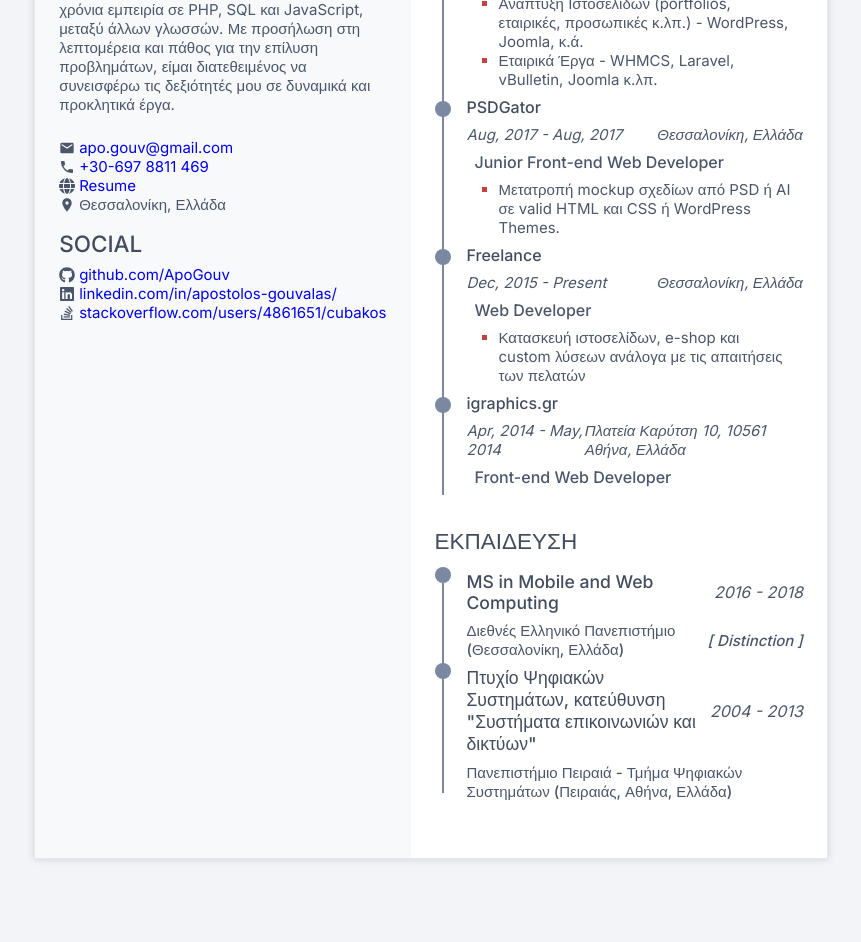
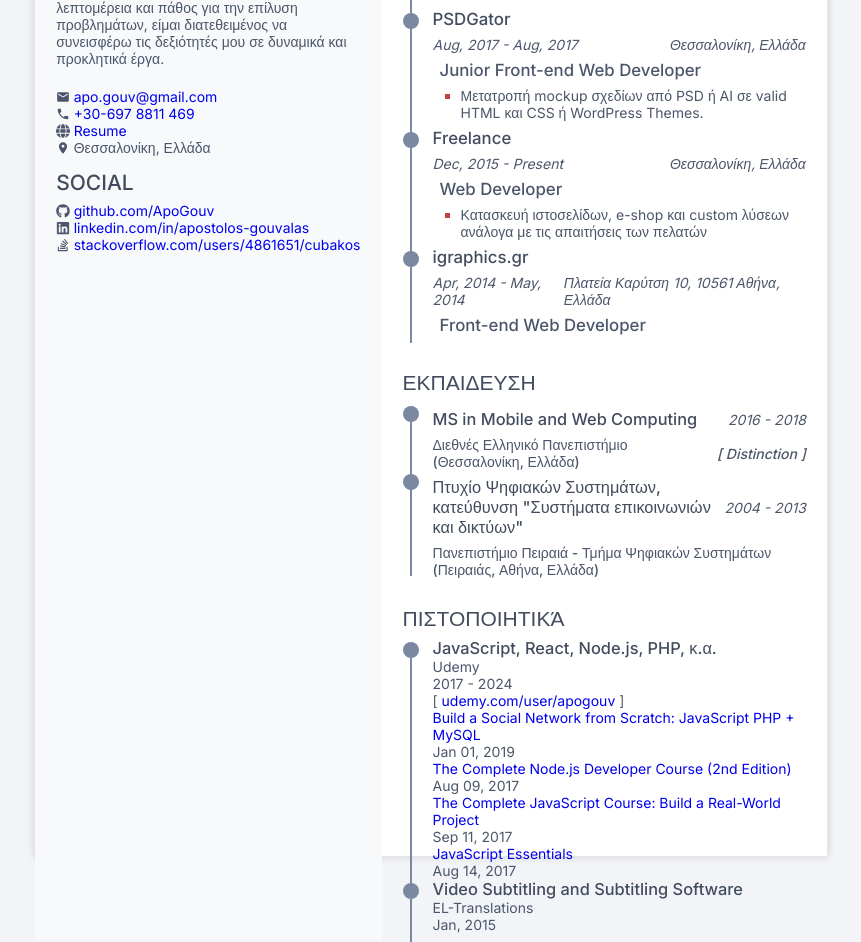
Before and after one commit to ApoGouv/resume, a React (Vite) app: page / in a window 1280 px wide. Shown: the part 280-1222 px from the top of the page, without its empty margins (209-1070 px from the left). Before the commit the page ends 1187 px from the top, so only its background shows below. Built offline with nearby package versions, Linux system fonts and the light colour scheme.

Commit message:
Certificates init and some styling

```diff
--- a/src/Components/Certificates/Certificates.css
+++ b/src/Components/Certificates/Certificates.css
@@ -0,0 +1,48 @@
+.certificates__section {
+  padding: 1.5rem 0 0.5rem;
+}
+
+.certificates__heading {
+  text-transform: uppercase;
+  margin-bottom: var(--mb-1);
+}
+
+.certificate__entry {
+  display: flex;
+}
+
+.certificate__time {
+  padding-right: 1rem;
+}
+
+.certificate__rounder {
+  position: relative;
+  display: block;
+  width: 16px;
+  height: 16px;
+  background-color: var(--text-color-light);
+  border-radius: 50%;
+  margin-top: 0.25rem;
+}
+
+.certificate__line {
+  display: block;
+  width: 2px;
+  height: 110%;
+  background-color: var(--text-color-light);
+  transform: translate(7px, 0);
+}
+
+.certificate__entry:last-child > .certificate__time > .certificate__line {
+  height: 80%;
+}
+
+.certificate__entry:hover > .certificate__time > .certificate__rounder {
+  box-shadow: 0 0 0 0 rgba(0, 0, 0, 1);
+  transform: scale(1);
+  animation: pulse 2s infinite;
+}
+
+.certificate__data {
+  gap: 0.5rem;
+}
--- a/src/Components/Certificates/Certificates.tsx
+++ b/src/Components/Certificates/Certificates.tsx
@@ -0,0 +1,129 @@
+import { useState } from 'react';
+import { getDateFormat } from '../../Utils/dates';
+import { printUrl } from '../../Utils/strings';
+import './Certificates.css';
+
+type ValidityType = {
+  from: string;
+  to: string | null;
+  showCurrent?: boolean;
+};
+
+type SubCertificatesType = {
+  isHidden: boolean;
+  name: string;
+  link: string;
+  issuedOn: string;
+};
+
+type CertificateDetailsType = {
+  isHidden: boolean;
+  org: string;
+  name: string;
+  valid: ValidityType;
+  showLink: boolean;
+  link: string | null;
+  containsSub: boolean;
+  shouldShowSubs: boolean;
+  subs: SubCertificatesType[]; // Updated type for subs
+};
+
+type CertificatesType = {
+  isHidden: boolean;
+  certificatesDetails: CertificateDetailsType[];
+};
+
+type CertificatesProps = {
+  data: CertificatesType;
+};
+
+function Certificates({ data }: CertificatesProps) {
+  const [certificatesState] = useState(data);
+
+  return (
+    <section className="certificates__section">
+      <h2 className="certificates__heading">Πιστοποιητικά</h2>
+      {certificatesState.certificatesDetails
+        .filter((cert) => !cert.isHidden)
+        .map((certificate, index) => {
+          const keyCert = `cert-${index}`;
+          return (
+            <div className="certificate__entry" key={keyCert}>
+              <div className="certificate__time">
+                <span className="certificate__rounder" />
+                <span className="certificate__line" />
+              </div>
+              <div className="certificate__data">
+                <h3 className="certificate__name">{certificate.name}</h3>
+                <div className="certificate__basic-info">
+                  <div className="certificate__org">{certificate.org}</div>
+                  <div className="certificate__issued-on">
+                    {getDateFormat(
+                      certificate.valid.from,
+                      certificate.valid.showCurrent ? 'YYYY' : 'MMM, YYYY'
+                    )}
+                    {certificate.valid.showCurrent && (
+                      <>
+                        {' - '}
+                        {getDateFormat(new Date().toLocaleDateString(), 'YYYY')}
+                      </>
+                    )}
+                  </div>
+                </div>
+                {certificate.link && certificate.showLink && (
+                  <div className="certificate__link">
+                    [
+                    <a
+                      href={certificate.link}
+                      target="_blank"
+                      rel="noopener noreferrer"
+                    >
+                      &nbsp;{printUrl(certificate.link)}&nbsp;
+                    </a>
+                    ]
+                  </div>
+                )}
+                {certificate.containsSub && certificate.shouldShowSubs && (
+                  <ul className="certificate__sub-certificates">
+                    {certificate.subs
+                      .filter((subCert) => !subCert.isHidden)
+                      .map((subCert, subIndex) => {
+                        const keySubCert = `cert-${index}-sub-${subIndex}`;
+                        return (
+                          <li
+                            className="certificate__sub-cert"
+                            key={keySubCert}
+                          >
+                            <div className="certificate__sub-cert-info">
+                              {subCert.link && (
+                                <div className="certificate__sub-cert-name certificate__sub-cert-link">
+                                  <a
+                                    href={subCert.link}
+                                    target="_blank"
+                                    rel="noopener noreferrer"
+                                  >
+                                    {subCert.name}
+                                  </a>
+                                </div>
+                              )}
+                              <div className="certificate__sub-cert-issued-on">
+                                {getDateFormat(
+                                  subCert.issuedOn,
+                                  'MMM DD, YYYY'
+                                )}
+                              </div>
+                            </div>
+                          </li>
+                        );
+                      })}
+                  </ul>
+                )}
+              </div>
+            </div>
+          );
+        })}
+    </section>
+  );
+}
+
+export default Certificates;
--- a/src/Components/Education/Education.tsx
+++ b/src/Components/Education/Education.tsx
@@ -25,7 +25,7 @@
   const [educationState] = useState(data);
 
   return (
-    <section className="education__section">
+    <section className="education__section" id="education">
       <h2 className="education__heading">ΕΚΠΑΙΔΕΥΣΗ</h2>
       {educationState
         .filter((edu) => !edu.isHidden)
--- a/src/Components/Profile/Profile.tsx
+++ b/src/Components/Profile/Profile.tsx
@@ -23,7 +23,7 @@
 
 type SocialType = {
   type: string;
-  value?: string;
+  value: string;
   isHidden: boolean;
   icon: string;
   iconClass?: string;
--- a/src/Data/Data.json
+++ b/src/Data/Data.json
@@ -309,8 +309,9 @@
   ],
   "certificates": {
     "isHidden": false,
-    "details": [
+    "certificatesDetails": [
       {
+        "isHidden": false,
         "org": "Udemy",
         "name": "JavaScript, React, Node.js, PHP, κ.α.",
         "valid": {
@@ -318,36 +319,43 @@
           "to": "present",
           "showCurrent": true
         },
+        "showLink": true,
         "link": "https://www.udemy.com/user/apogouv/",
         "containsSub": true,
         "shouldShowSubs": true,
         "subs": [
           {
+            "isHidden": true,
             "name": " MongoDB Essentials - Understand the Basics of MongoDB",
             "link": "https://www.udemy.com/certificate/UC-BX1J7EAA/",
             "issuedOn": "2019, Feb, 23"
           },
           {
+            "isHidden": false,
             "name": "Build a Social Network from Scratch: JavaScript PHP + MySQL",
             "link": "https://www.udemy.com/certificate/UC-SGPZFM5Y/",
             "issuedOn": "2019, Jan, 01"
           },
           {
+            "isHidden": false,
             "name": "The Complete Node.js Developer Course (2nd Edition)",
             "link": "https://www.udemy.com/certificate/UC-LW31MIKU/",
             "issuedOn": "2017, Oct, 09"
           },
           {
+            "isHidden": true,
             "name": "Learn Object Oriented PHP By Building a Complete Website",
             "link": "https://www.udemy.com/certificate/UC-DXBX0L7Z/",
             "issuedOn": "2017, Sep, 30"
           },
           {
+            "isHidden": false,
             "name": "The Complete JavaScript Course: Build a Real-World Project",
             "link": "https://www.udemy.com/certificate/UC-S8V09Y16/",
             "issuedOn": "2017, Sep, 11"
           },
           {
+            "isHidden": false,
             "name": "JavaScript Essentials",
             "link": "https://www.udemy.com/certificate/UC-S1LFA6UL/",
             "issuedOn": "2017, Aug, 14"
@@ -355,12 +363,14 @@
         ]
       },
       {
+        "isHidden": false,
         "org": "EL-Translations",
         "name": "Video Subtitling and Subtitling Software",
         "valid": {
           "from": "2015, Jan",
           "to": "present"
         },
+        "showLink": false,
         "link": null,
         "containsSub": false,
         "shouldShowSubs": false,
--- a/src/Pages/Resume/Resume.tsx
+++ b/src/Pages/Resume/Resume.tsx
@@ -3,12 +3,13 @@
 import Profile from '../../Components/Profile/Profile';
 import WorkExperience from '../../Components/WorkExperience/WorkExperience';
 import Education from '../../Components/Education/Education';
+import Certificates from '../../Components/Certificates/Certificates';
 import userData from '../../Data/Data.json';
 import './Resume.css';
 
 function Resume() {
   const [state] = useState(userData);
-  const { profile, workExperience, education } = state;
+  const { profile, workExperience, education, certificates } = state;
 
   return (
     <>
@@ -25,6 +26,7 @@
           <div className="resume__right">
             <WorkExperience data={workExperience} />
             <Education data={education} />
+            {!certificates.isHidden && <Certificates data={certificates} />}
           </div>
         </div>
       </main>
--- a/src/Utils/strings.ts
+++ b/src/Utils/strings.ts
@@ -30,5 +30,8 @@
   // Remove www.
   strippedUrl = strippedUrl.replace(/^www\./, '');
 
+  // Remove trailing forward slashes
+  strippedUrl = strippedUrl.replace(/\/+$/, '');
+
   return strippedUrl;
 };
--- a/src/index.css
+++ b/src/index.css
@@ -11,11 +11,13 @@
   --body-color: #f2f4f8;
   --body-font: 'Inter', sans-serif;
 
+  --root-font-size: 14px;
+
   --h1-font-size: 1.5rem;
-  --h2-font-size: 1.25rem;
-  --h3-font-size: 1rem;
+  --h2-font-size: 1.3rem;
+  --h3-font-size: 1.2rem;
 
-  --normal-font-size: 0.938rem;
+  --normal-font-size: 1rem;
   --small-font-size: 0.875rem;
   --smaller-font-size: 0.813rem;
 
@@ -43,6 +45,7 @@
 }
 
 html {
+  font-size: var(--root-font-size, 14px);
   scroll-behavior: smooth;
 }
 
```
